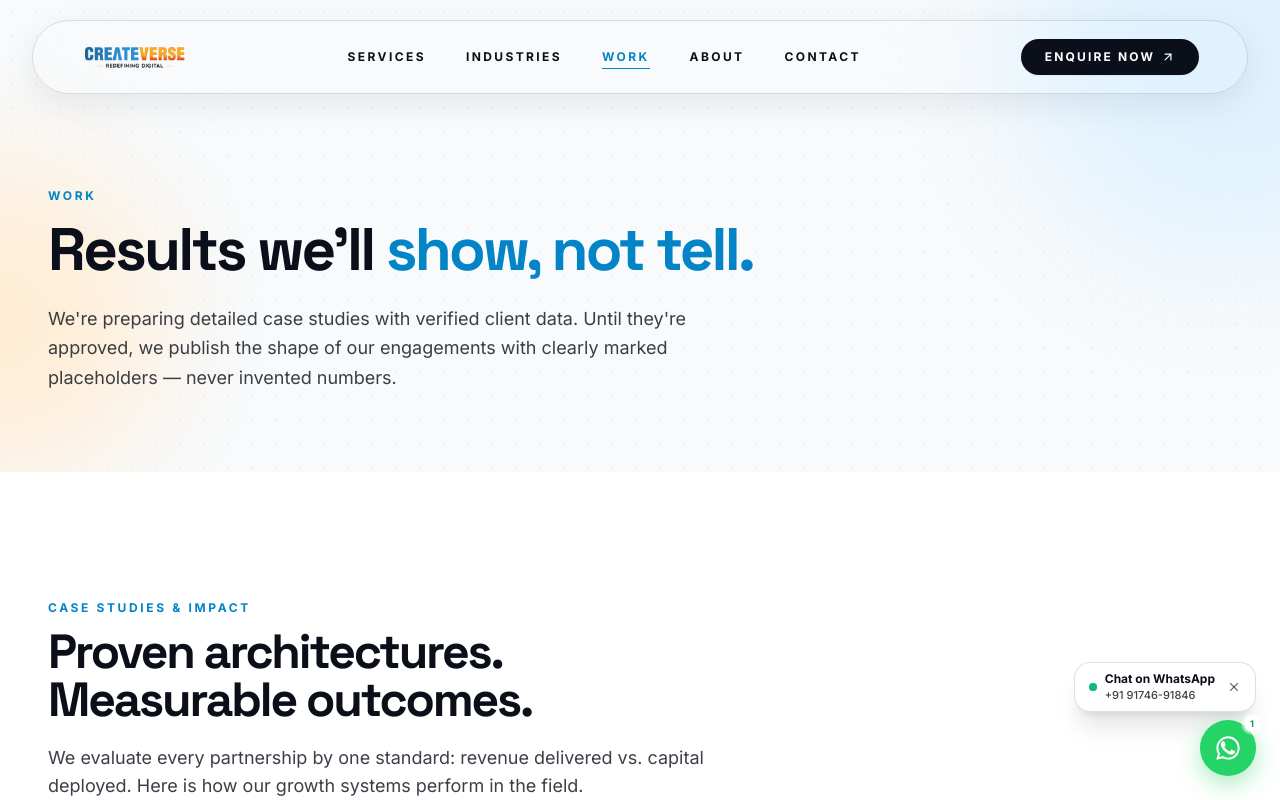
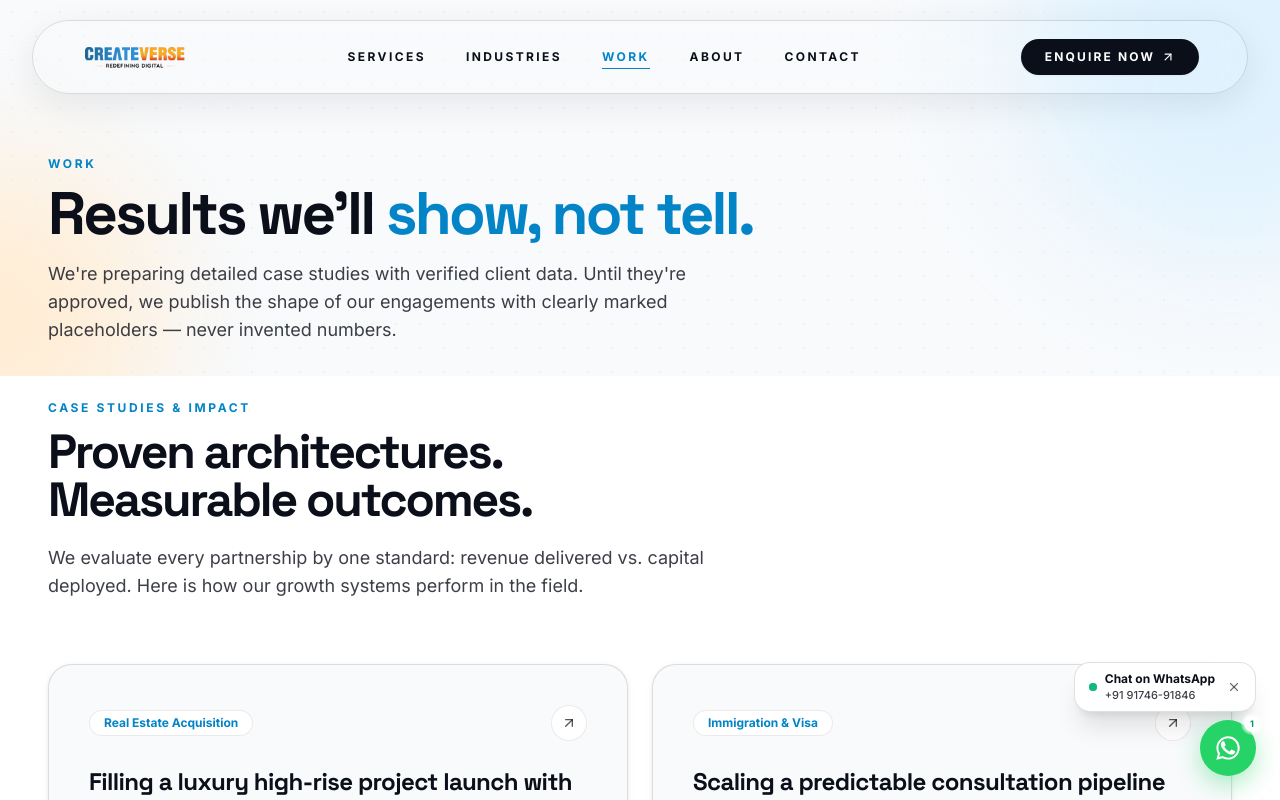
Before and after one commit to aryanbarota21235/CreateVerse, a Next.js app: page /work in a window 1280 px wide. Shown: the top 800 px of the page. Built offline with nearby package versions, Linux system fonts and the light colour scheme.

Commit message:
Tighten vertical spacing between page hero and content sections across services and work pages

```diff
--- a/src/app/work/page.tsx
+++ b/src/app/work/page.tsx
@@ -17,7 +17,7 @@ export default function WorkPage() {
         title={<>Results we&apos;ll <span className="text-accent">show, not tell.</span></>}
         description="We're preparing detailed case studies with verified client data. Until they're approved, we publish the shape of our engagements with clearly marked placeholders — never invented numbers."
       />
-      <CaseStudies />
+      <CaseStudies className="pt-4 sm:pt-6 pb-20 lg:pb-28" />
       <FinalCTA />
     </>
   );
--- a/src/components/case-studies.tsx
+++ b/src/components/case-studies.tsx
@@ -58,9 +58,9 @@ export const caseStudies = [
   },
 ];
 
-export default function CaseStudies() {
+export default function CaseStudies({ className = "" }: { className?: string }) {
   return (
-    <section className="bg-white py-24 lg:py-32">
+    <section className={`bg-white ${className || "py-20 lg:py-28"}`}>
       <div className="container-site">
         <SectionHeading
           eyebrow="Case Studies & Impact"
--- a/src/components/page-hero.tsx
+++ b/src/components/page-hero.tsx
@@ -4,23 +4,25 @@ export default function PageHero({
   eyebrow,
   title,
   description,
+  className = "",
 }: {
   eyebrow: string;
   title: React.ReactNode;
   description?: string;
+  className?: string;
 }) {
   return (
-    <section className="relative overflow-hidden bg-paper pt-[76px]">
+    <section className={`relative overflow-hidden bg-paper pt-[76px] ${className}`}>
       <div className="dot-texture absolute inset-0" />
       <div className="absolute -right-40 -top-40 h-[420px] w-[420px] rounded-full bg-brand-sky blur-3xl" />
       <div className="absolute -left-40 top-40 h-[320px] w-[320px] rounded-full bg-brand-sun blur-3xl" />
-      <div className="container-site relative pb-20 pt-16 sm:pt-24 lg:pt-28">
+      <div className="container-site relative pb-6 sm:pb-8 pt-12 sm:pt-16 lg:pt-20">
         <Reveal>
           <p className="text-xs font-bold uppercase tracking-[0.22em] text-accent">{eyebrow}</p>
-          <h1 className="text-balance mt-4 max-w-3xl font-display text-5xl font-bold tracking-tightest text-ink sm:text-6xl">
+          <h1 className="text-balance mt-3 max-w-3xl font-display text-4xl font-bold tracking-tightest text-ink sm:text-5xl lg:text-6xl">
             {title}
           </h1>
-          {description && <p className="mt-6 max-w-2xl text-lg leading-relaxed text-ink/80 font-normal">{description}</p>}
+          {description && <p className="mt-4 max-w-2xl text-base sm:text-lg leading-relaxed text-ink/80 font-normal">{description}</p>}
         </Reveal>
       </div>
     </section>
--- a/src/components/services-grid.tsx
+++ b/src/components/services-grid.tsx
@@ -63,7 +63,13 @@ export default function ServicesGrid({ showHeading = true }: { showHeading?: boo
   }, [activeCategory]);
 
   return (
-    <section className="relative overflow-hidden bg-paper py-20 lg:py-28 border-t border-stone-200">
+    <section
+      className={`relative overflow-hidden bg-paper ${
+        showHeading
+          ? "py-20 lg:py-28 border-t border-stone-200"
+          : "pt-2 sm:pt-4 pb-20 lg:pb-28 border-t-0"
+      }`}
+    >
       <div className="dot-texture absolute inset-0 opacity-80 pointer-events-none" />
       <div className="absolute -left-44 top-24 h-[440px] w-[440px] rounded-full bg-brand-sun/80 blur-3xl pointer-events-none" />
       <div className="absolute -right-44 top-1/2 h-[420px] w-[420px] rounded-full bg-brand-sky/40 blur-3xl pointer-events-none" />
```
